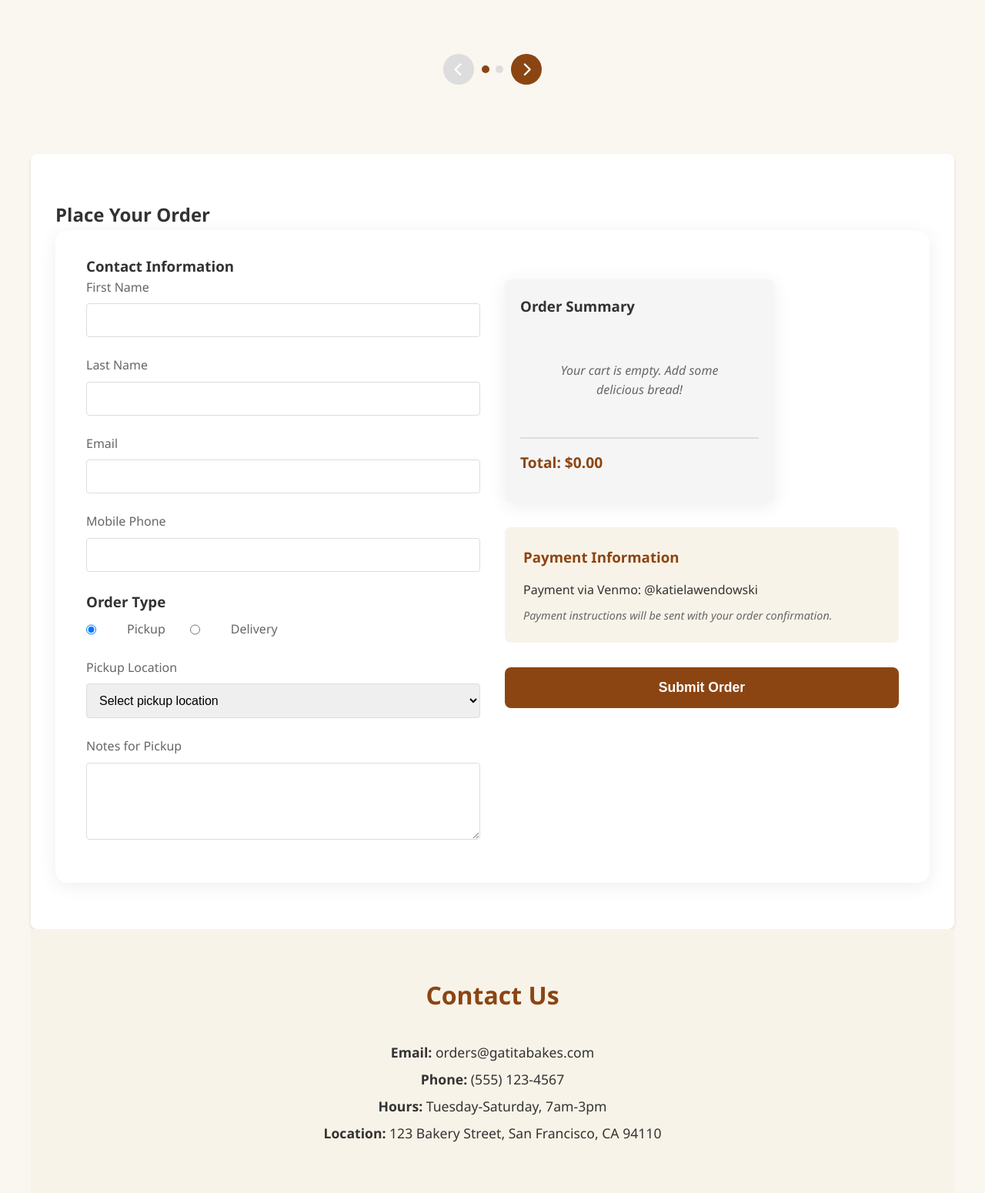
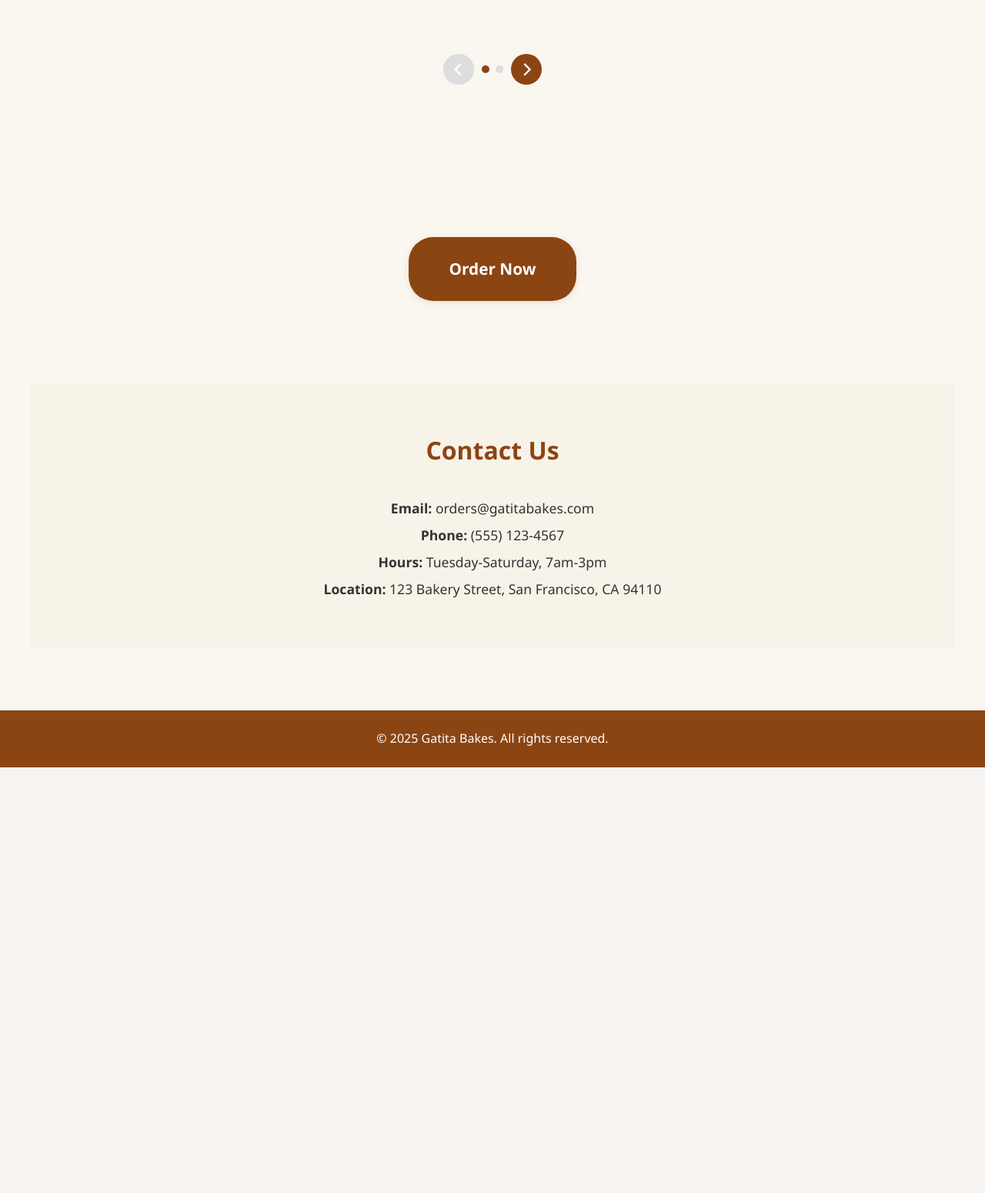
Before and after one commit to ibucketbranch/gatitabakes-claude, a PHP site: page / in a window 1280 px wide. Shown: the part 2076-3626 px from the top of the page at 77% size. After the commit the page ends 3073 px from the top, so only its background shows below. Run offline with PHP 8.4, Linux system fonts and the light colour scheme.

Commit message:
refactor: Remove embedded order form from main page, add standalone Order Now link (2024-06-09)

```diff
--- a/20250509.2/public_html/index.php
+++ b/20250509.2/public_html/index.php
@@ -148,94 +148,11 @@ require_once 'includes/header.php';
             </div>
         </section>
 
-        <section id="order" class="order-section">
-            <h2>Place Your Order</h2>
-            <form id="order-form" class="order-form">
-                <div class="form-columns">
-                    <div class="form-column">
-                        <h3>Contact Information</h3>
-                        <div class="form-group">
-                            <label for="first-name">First Name</label>
-                            <input type="text" id="first-name" name="first-name" required>
-                        </div>
-                        <div class="form-group">
-                            <label for="last-name">Last Name</label>
-                            <input type="text" id="last-name" name="last-name" required>
-                        </div>
-                        <div class="form-group">
-                            <label for="email">Email</label>
-                            <input type="email" id="email" name="email" required>
-                        </div>
-                        <div class="form-group">
-                            <label for="phone">Mobile Phone</label>
-                            <input type="tel" id="phone" name="phone" required>
-                        </div>
-
-                        <h3>Order Type</h3>
-                        <div class="form-group order-type">
-                            <div class="radio-group">
-                                <input type="radio" id="pickup" name="order_type" value="pickup" checked>
-                                <label for="pickup">Pickup</label>
-                                <input type="radio" id="delivery" name="order_type" value="delivery">
-                                <label for="delivery">Delivery</label>
-                            </div>
-                        </div>
-
-                        <div id="pickup-location-fields">
-                            <div class="form-group">
-                                <label for="pickup-location">Pickup Location</label>
-                                <select id="pickup-location" name="pickup-location" required>
-                                    <option value="">Select pickup location</option>
-                                    <option value="westsac">West Sacramento (Near I St. Bridge)</option>
-                                    <option value="farmersmarket">Sac Farmers Market</option>
-                                </select>
-                            </div>
-                            <div class="form-group">
-                                <label for="pickup-notes">Notes for Pickup</label>
-                                <textarea id="pickup-notes" name="pickup-notes"></textarea>
-                            </div>
-                        </div>
-
-                        <div id="delivery-address-fields" style="display: none;">
-                            <div class="form-group">
-                                <label for="delivery-address">Street Address</label>
-                                <input type="text" id="delivery-address" name="delivery-address">
-                            </div>
-                            <div class="form-group">
-                                <label for="delivery-unit">Apt/Suite/Unit</label>
-                                <input type="text" id="delivery-unit" name="delivery-unit">
-                            </div>
-                            <div class="form-group">
-                                <label for="delivery-city">City</label>
-                                <input type="text" id="delivery-city" name="delivery-city">
-                            </div>
-                            <div class="form-group">
-                                <label for="delivery-notes">Delivery Instructions</label>
-                                <textarea id="delivery-notes" name="delivery-notes"></textarea>
-                            </div>
-                        </div>
-                    </div>
-
-                    <div class="form-column">
-                        <div id="cart-summary" class="cart-summary">
-                            <h3>Order Summary</h3>
-                            <div class="cart-items">
-                                <!-- Cart items will be inserted here by JavaScript -->
-                            </div>
-                            <div id="empty-cart-message">Your cart is empty. Add some delicious bread!</div>
-                            <div class="cart-total">Total: $0.00</div>
-                        </div>
-
-                        <div class="payment-info">
-                            <h3>Payment Information</h3>
-                            <p>Payment via Venmo: @katielawendowski</p>
-                            <p class="payment-note">Payment instructions will be sent with your order confirmation.</p>
-                        </div>
-
-                        <button type="submit" class="submit-order" id="submit-order">Submit Order</button>
-                    </div>
-                </div>
-            </form>
+        <!-- Order Now Button (Standalone Link) -->
+        <section id="order-link" class="order-link-section">
+            <div style="text-align:center; margin: 3rem 0;">
+                <a href="order-form.php" class="cta-button" style="font-size:1.3em; padding:1.2em 2.5em; background:#8b4513; color:#fff; border-radius:32px; text-decoration:none; font-weight:bold; box-shadow:0 2px 8px rgba(139,69,19,0.13); transition:background 0.2s;">Order Now</a>
+            </div>
         </section>
 
         <section id="contact" class="contact-section">
```
